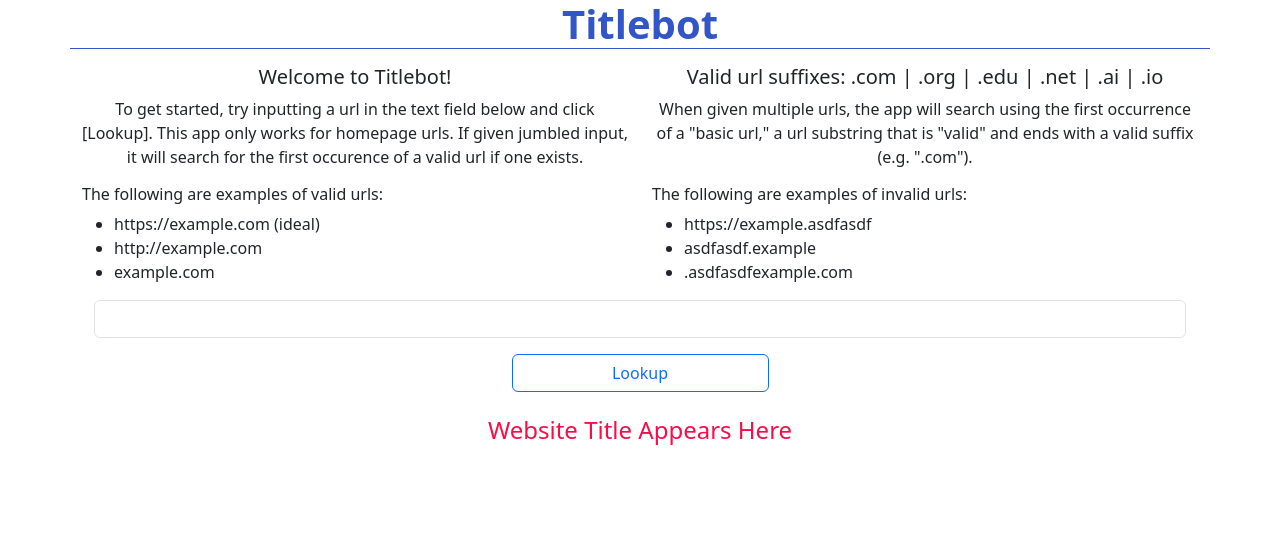
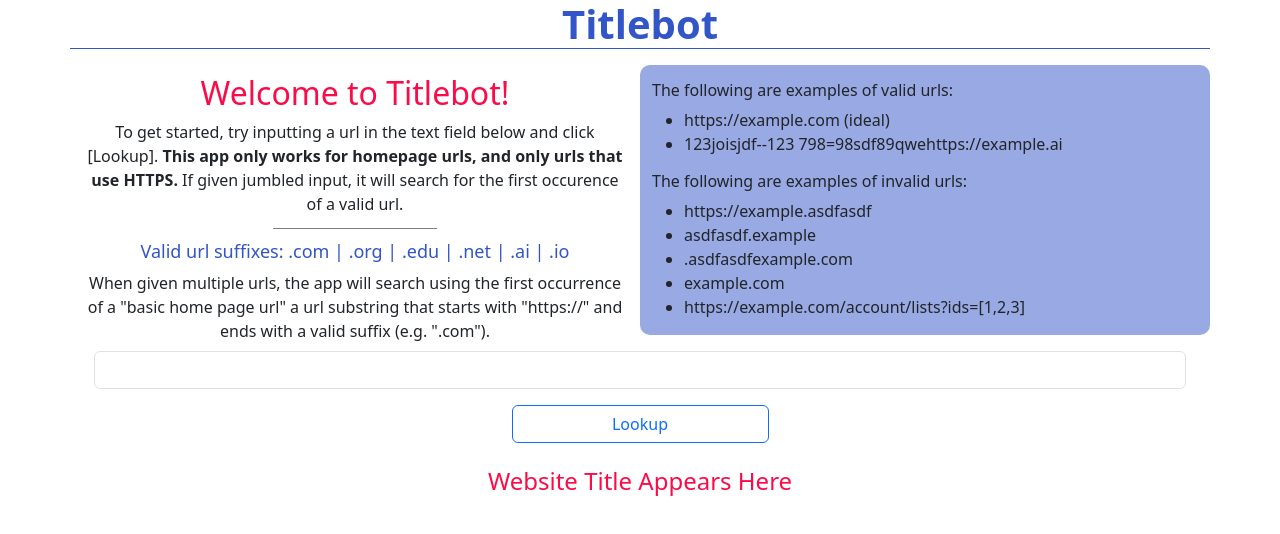
Before and after one commit to cf7/titlebot, a Next.js app: page / in a window 1280 px wide. Shown: the top 534 px of the page. Built offline with nearby package versions, Linux system fonts and the light colour scheme.

Commit message:
optimize helper functions, organize render functions, styling makeover

```diff
--- a/lib/constants.ts
+++ b/lib/constants.ts
@@ -1,8 +1,16 @@
-export const suffixes = [".com", ".org", ".edu", ".net", ".ai", ".io"];
+export const SUFFIXES = [".com", ".org", ".edu", ".net", ".ai", ".io"];
 
-export const alertMessages = [
-  "Please provide a url to a website's homepage",
-  "url must have suffix (e.g. '.com')",
-  "Website valid but no title found",
-  "An issue occurred with the server",
-];
+export const ALERT_INFO_MAP = {
+  invalid_url: {
+    message: "Please provide a valid url to a website's homepage",
+    type: "danger",
+  },
+  no_title_found: {
+    message: "Website valid but no title found",
+    type: "warning",
+  },
+  server_error: {
+    message: "An issue occurred with the server",
+    type: "danger",
+  },
+};
--- /dev/null
+++ b/lib/utils/methods.tsx
@@ -0,0 +1,41 @@
+import { SUFFIXES } from "../constants";
+
+/*
+    splits a string into substrings
+    delimited by valid url suffixes
+*/
+const splitByURLSuffixes = (url: string): string[] => {
+  const suffixes = SUFFIXES?.join("|");
+  const suffixPattern = `(https:\/\/|${suffixes})`;
+  const suffixRegex = new RegExp(suffixPattern);
+  const substrings = url?.split(suffixRegex);
+  return substrings;
+};
+
+/*
+    finds the first occurrence of a "valid" url in a string
+    using given suffixes
+*/
+export const processURL = (inputURL: string, suffixes: string[]): string => {
+  const substrings = splitByURLSuffixes(inputURL);
+
+  let finalURL = null;
+
+  for (let i = 0; i < substrings?.length; i++) {
+    if (i > 0 && SUFFIXES.includes(substrings?.[i]) && substrings?.[i - 1]) {
+      let urlBody = substrings?.[i - 1];
+      const suffix = substrings?.[i];
+      if (urlBody?.startsWith("https://")) {
+        // url is valid
+        finalURL = urlBody + suffix;
+      } else {
+        if (i > 1 && substrings?.[i - 2]?.startsWith("https://")) {
+          // url is valid
+          finalURL = substrings?.[i - 2] + urlBody + suffix;
+        }
+      }
+    }
+  }
+
+  return finalURL;
+};
--- /dev/null
+++ b/views/components/Examples.tsx
@@ -0,0 +1,44 @@
+import { OverlayTrigger, Tooltip } from "react-bootstrap";
+
+const validURLTooltip = (
+  <Tooltip id="valid-url-tooltip">
+    Still valid because valid url is appended
+  </Tooltip>
+);
+
+export const ValidExamples = () => {
+  return (
+    <>
+      <div>
+        <figure>
+          <h6>The following are examples of valid urls:</h6>
+          <ul className="valid-inputs">
+            <li>https://example.com (ideal)</li>
+            <OverlayTrigger placement="bottom" overlay={validURLTooltip}>
+              <li>123joisjdf--123 798=98sdf89qwehttps://example.ai</li>
+            </OverlayTrigger>
+          </ul>
+        </figure>
+      </div>
+    </>
+  );
+};
+
+export const InvalidExamples = () => {
+  return (
+    <>
+      <div>
+        <figure>
+          <h6>The following are examples of invalid urls:</h6>
+          <ul className="invalid-inputs">
+            <li>https://example.asdfasdf</li>
+            <li>asdfasdf.example</li>
+            <li>.asdfasdfexample.com</li>
+            <li>example.com</li>
+            <li>https://example.com/account/lists?ids=[1,2,3]</li>
+          </ul>
+        </figure>
+      </div>
+    </>
+  );
+};
--- a/views/components/InputForm.tsx
+++ b/views/components/InputForm.tsx
@@ -1,18 +1,15 @@
 import { Form, Row, Col, Alert, Button } from "react-bootstrap";
-import { alertMessages } from "../../lib/constants";
 
 export const InputForm = ({
   displayURL,
   setDisplayURL,
-  alertVariant,
-  alert,
+  alertInfo,
   handleClick,
   loading,
 }: {
   displayURL: string;
   setDisplayURL: React.Dispatch<React.SetStateAction<string>>;
-  alertVariant: string;
-  alert: boolean;
+  alertInfo: AlertInfo;
   handleClick: () => void;
   loading: boolean;
 }) => {
@@ -24,14 +21,12 @@ export const InputForm = ({
             as="input"
             value={displayURL}
             onChange={(event) => setDisplayURL(event?.target?.value)}
-            // onKeyDown={(event) => {
-            //   if (event?.char === 13) {
-            //     console.log("here: ", event);
-            //   }
-            // }}
           />
-          <Alert variant={alertVariant} show={alert}>
-            {alertMessages[0]}
+          <Alert
+            variant={alertInfo?.type}
+            show={!!Object.keys(alertInfo || {})?.length}
+          >
+            {alertInfo?.message}
           </Alert>
           <Form.Label>
             <Button
--- /dev/null
+++ b/views/components/Instructions.tsx
@@ -0,0 +1,35 @@
+import { SUFFIXES } from "../../lib/constants";
+
+export const WelcomeInstructions = () => {
+  return (
+    <>
+      <div className="welcome-instructions">
+        <h5>Welcome to Titlebot!</h5>
+        <p>
+          To get started, try inputting a url in the text field below and click
+          [Lookup].{" "}
+          <strong>
+            This app only works for homepage urls, and only urls that use HTTPS.
+          </strong>{" "}
+          If given jumbled input, it will search for the first occurence of a
+          valid url.
+        </p>
+      </div>
+    </>
+  );
+};
+
+export const ValidSuffixes = () => {
+  return (
+    <>
+      <div className="suffix-instructions">
+        <h5>Valid url suffixes: {SUFFIXES?.join(" | ")}</h5>
+        <p>
+          When given multiple urls, the app will search using the first
+          occurrence of a "basic home page url" a url substring that starts with
+          "https://" and ends with a valid suffix (e.g. ".com").
+        </p>
+      </div>
+    </>
+  );
+};
--- /dev/null
+++ b/views/hooks/useLookupTitle.tsx
@@ -0,0 +1,3 @@
+export const useLookupTitle = () => {
+  return {};
+};
--- a/views/index.tsx
+++ b/views/index.tsx
@@ -1,49 +1,47 @@
-import React, { useCallback, useState } from "react";
-// import logo from './logo.svg';
-import Alert from "react-bootstrap/Alert";
-import Form from "react-bootstrap/Form";
+import React, { useCallback, useEffect, useState } from "react";
 import Container from "react-bootstrap/Container";
 import Row from "react-bootstrap/Row";
 import Col from "react-bootstrap/Col";
-import Button from "react-bootstrap/Button";
-import { alertMessages, suffixes } from "../lib/constants";
 import { InputForm } from "./components/InputForm";
+import { processURL } from "../lib/utils/methods";
+import { ALERT_INFO_MAP, SUFFIXES } from "../lib/constants";
+
 import axios from "axios";
-
-const processURL = (inputURL: string): string => {
-  let index = 0;
-  for (const s of suffixes) {
-    if (inputURL?.includes(s)) {
-      index = inputURL?.indexOf(s);
-      break;
-    }
-  }
-  console.log(index);
-
-  let closest = inputURL?.substring(index);
-  console.log(closest);
-  let finalURL = inputURL.split(closest)[0] + closest;
-  console.log(finalURL);
-  if (finalURL.includes("https://") || finalURL.includes("http://")) {
-    finalURL = finalURL.split("://")[1];
-    return "https://" + finalURL;
-  } else {
-    return "";
-  }
-};
+import { InvalidExamples, ValidExamples } from "./components/Examples";
+import { ValidSuffixes, WelcomeInstructions } from "./components/Instructions";
 
 export const Main = () => {
   const [displayURL, setDisplayURL] = useState<string>("");
   const [title, setTitle] = useState<string>("Website Title Appears Here");
-  const [alert, setAlert] = useState<boolean>(false);
-  const [alertVariant, setAlertVariant] = useState<string>("danger");
+  const [alertInfo, setAlertInfo] = useState<AlertInfo>(null);
   const [loading, setLoading] = useState<boolean>(false);
 
+  useEffect(() => {
+    // hide alert after 4 seconds
+    if (!!Object.keys(alertInfo || {})?.length) {
+      setTimeout(() => {
+        setAlertInfo(null);
+      }, 4000);
+    }
+  }, [alertInfo]);
+
   const handleClick = useCallback(() => {
-    if (!displayURL) return;
+    if (!displayURL) {
+      setAlertInfo(ALERT_INFO_MAP?.invalid_url);
+      return;
+    }
+
     setLoading(true);
-    let url = processURL(displayURL);
-    if (url) {
+
+    let url = processURL(displayURL, SUFFIXES);
+    console.log("url: ", url);
+    if (!url) {
+      setAlertInfo(ALERT_INFO_MAP?.invalid_url);
+      setLoading(false);
+      return;
+    }
+
+    if (process.env.NEXT_PUBLIC_API_BASE_PATH) {
       axios
         .request({
           url: `${process.env.NEXT_PUBLIC_API_BASE_PATH}/titles?url=${url}`,
@@ -51,17 +49,20 @@ export const Main = () => {
         })
         .then((response) => {
           const { data } = response;
-          if (data) setTitle(data);
+          if (data) {
+            setTitle(data);
+          } else {
+            setAlertInfo(ALERT_INFO_MAP?.no_title_found);
+          }
           setLoading(false);
         })
         .catch((e) => {
           console.error(e);
+          setAlertInfo(ALERT_INFO_MAP?.server_error);
           setLoading(false);
         });
-    } else {
-      setLoading(false);
     }
-  }, [displayURL, setLoading]);
+  }, [displayURL, setTitle, setLoading]);
 
   return (
     <Container className="App">
@@ -69,45 +70,20 @@ export const Main = () => {
         <h1>Titlebot</h1>
       </Row>
       <Row className="description">
-        <Col>
-          <h5>Welcome to Titlebot!</h5>
-          <p>
-            To get started, try inputting a url in the text field below and
-            click [Lookup]. This app only works for homepage urls. If given
-            jumbled input, it will search for the first occurence of a valid url
-            if one exists.
-          </p>
-          <figure>
-            <h6>The following are examples of valid urls:</h6>
-            <ul className="valid-inputs">
-              <li>https://example.com (ideal)</li>
-              <li>http://example.com</li>
-              <li>example.com</li>
-            </ul>
-          </figure>
+        <Col className="instructions">
+          <WelcomeInstructions />
+          <div className="horizontal-line"></div>
+          <ValidSuffixes />
         </Col>
-        <Col>
-          <h5>Valid url suffixes: .com | .org | .edu | .net | .ai | .io</h5>
-          <p>
-            When given multiple urls, the app will search using the first
-            occurrence of a "basic url," a url substring that is "valid" and
-            ends with a valid suffix (e.g. ".com").
-          </p>
-          <figure>
-            <h6>The following are examples of invalid urls:</h6>
-            <ul className="invalid-inputs">
-              <li>https://example.asdfasdf</li>
-              <li>asdfasdf.example</li>
-              <li>.asdfasdfexample.com</li>
-            </ul>
-          </figure>
+        <Col className="examples">
+          <ValidExamples />
+          <InvalidExamples />
         </Col>
       </Row>
       <Row className="form-view">
         <Col>
           <InputForm
-            alert={alert}
-            alertVariant={alertVariant}
+            alertInfo={alertInfo}
             loading={loading}
             displayURL={displayURL}
             setDisplayURL={setDisplayURL}
--- a/views/scss/app.scss
+++ b/views/scss/app.scss
@@ -1,6 +1,6 @@
 .App.container {
   text-align: center;
-  width:  100%;
+  width: 100%;
   height: 100%;
 }
 
@@ -48,3 +48,38 @@ h4.output-display {
     margin-bottom: 16px;
   }
 }
+
+.instructions.col {
+  display: flex;
+  flex-direction: column;
+  justify-content: center;
+  align-items: center;
+}
+
+div.welcome-instructions {
+  margin-bottom: 12px;
+  h5 {
+    color: #fa0c48;
+    font-size: 32px;
+  }
+}
+
+div.suffix-instructions {
+  margin-top: 12px;
+  h5 {
+    color: #3255c7;
+    font-size: 18px;
+  }
+}
+
+.examples {
+  background-color: rgba(50, 85, 199, 0.5); // #3255c7 with opacity
+  border-radius: 10px;
+  margin-bottom: 16px;
+}
+
+.horizontal-line {
+  width: 30%;
+  height: 1px;
+  background-color: grey;
+}
--- /dev/null
+++ b/views/types.d.ts
@@ -0,0 +1,4 @@
+type AlertInfo = {
+  message: string;
+  type: string;
+};
```
